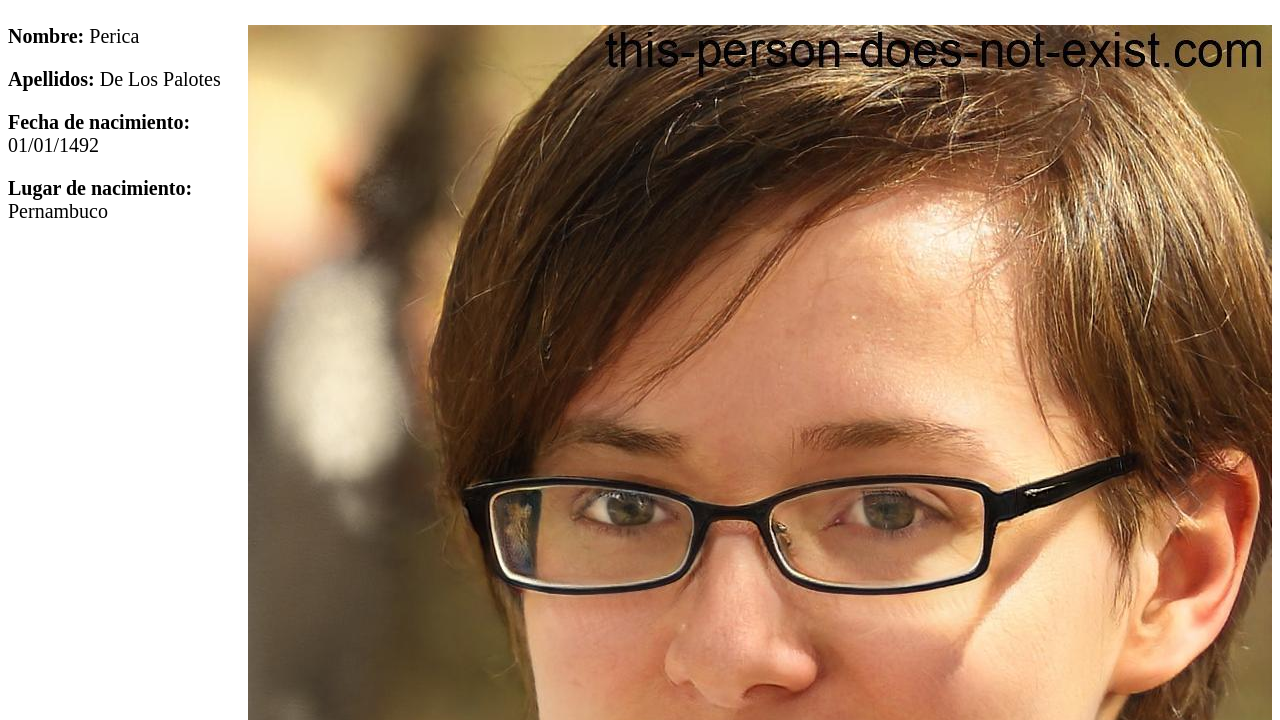
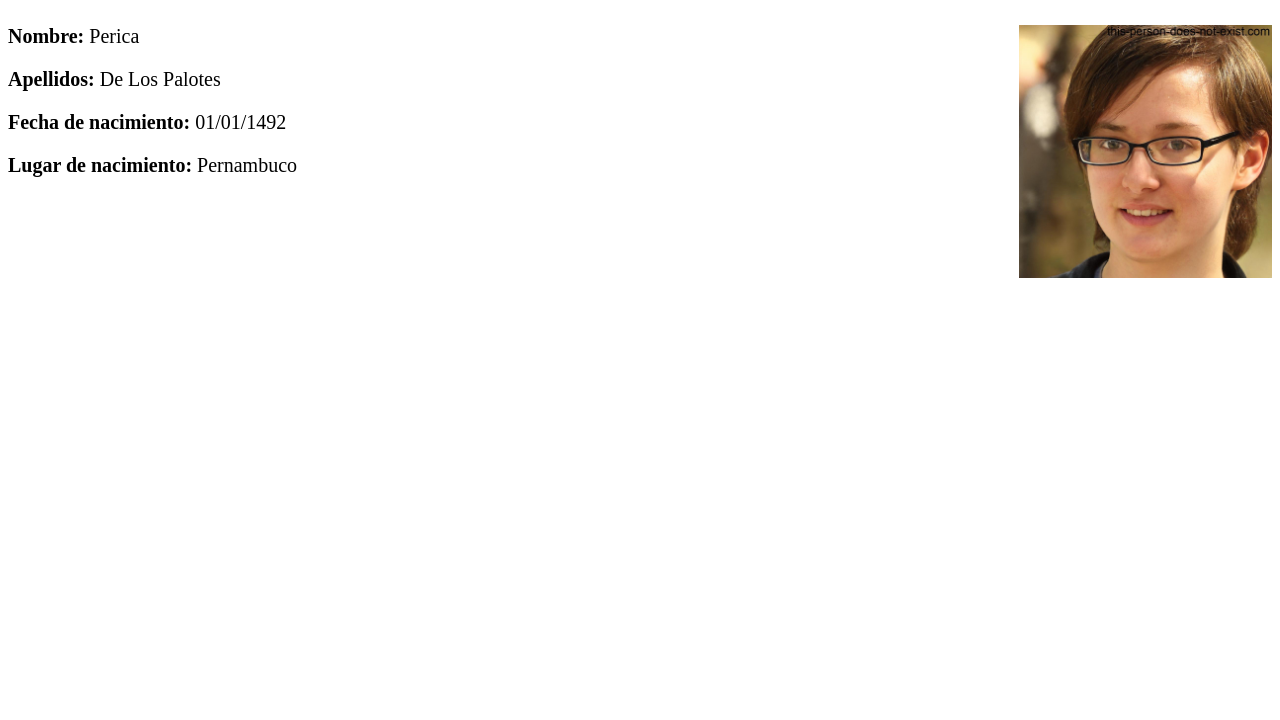
Before and after one commit to 13sauca13/E2T-HTML, a plain HTML site: page Ejercicio2/index.html in a window 1280 px wide. Shown: the part 80-800 px from the top of the page. Drawn offline with Linux system fonts and the light colour scheme.

Commit message:
Update style.css

```diff
--- a/Ejercicio2/style.css
+++ b/Ejercicio2/style.css
@@ -1,6 +1,6 @@
 
 img {
-    size:10100px;
+    width:20%;
     float:right;
 }
 h1 {
```
